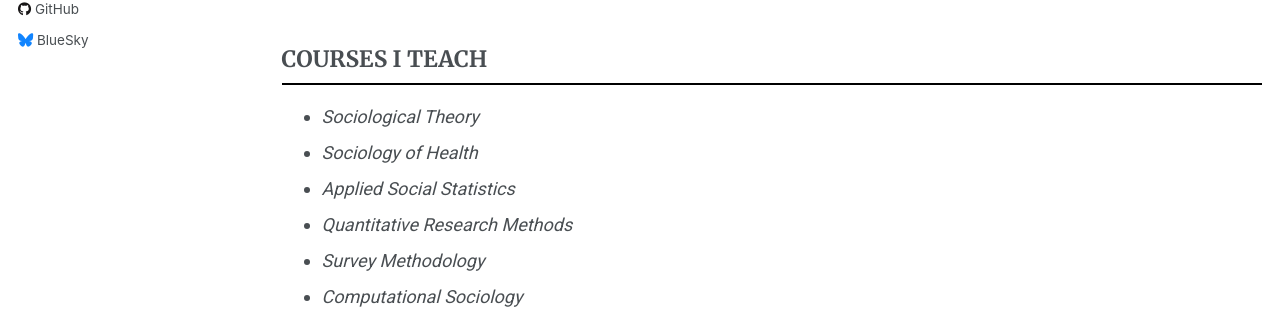
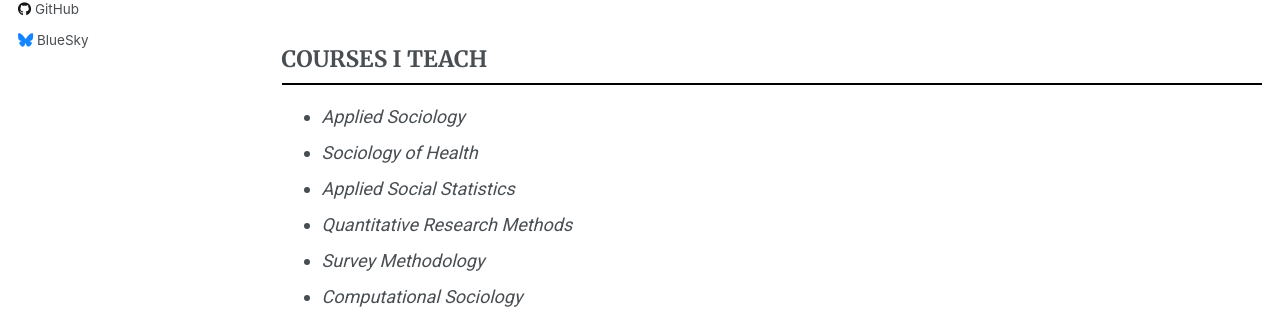
Before and after one commit to Mohsnmonji/mohsnmonji.github.io, a Jekyll site: the page built from _pages/teaching.md, in a window 1280 px wide and 900 px high. Shown: the part 397-706 px from the top of the window. Built offline with Jekyll 4.4.1, drawn with Linux system fonts in a browser that asks for light colours.

Commit message:
Update teaching.md

```diff
--- a/_pages/teaching.md
+++ b/_pages/teaching.md
@@ -17,7 +17,7 @@ author_profile: true
 I approach teaching as an enjoyable experience where students feel encouraged to learn and develop their skills. In my courses, I incorporate **experiential learning** to provide students with more opportunities to work with real-world data to examine topics such as income inequality, food insecurity, housing, and disparities in health outcomes. I believe this hands-on approach not only helps students build technical expertise but also gives them a chance to see the impact their work can have in creating a more functional, just, and healthier society. I value slow and thoughtful learning and want students to engage with the concepts and methods they are exposed to.
 
 ## COURSES I TEACH
-* *Sociological Theory*
+* *Applied Sociology*
 * *Sociology of Health*
 * *Applied Social Statistics*
 * *Quantitative Research Methods*
```
